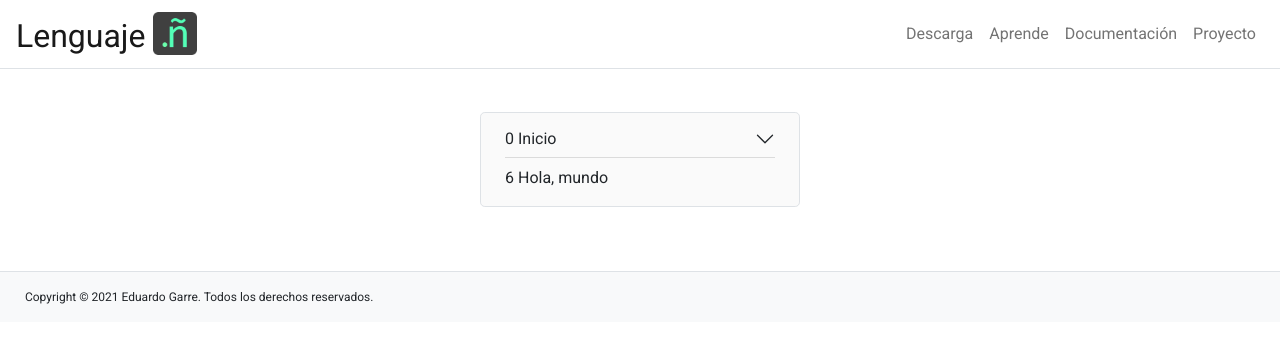
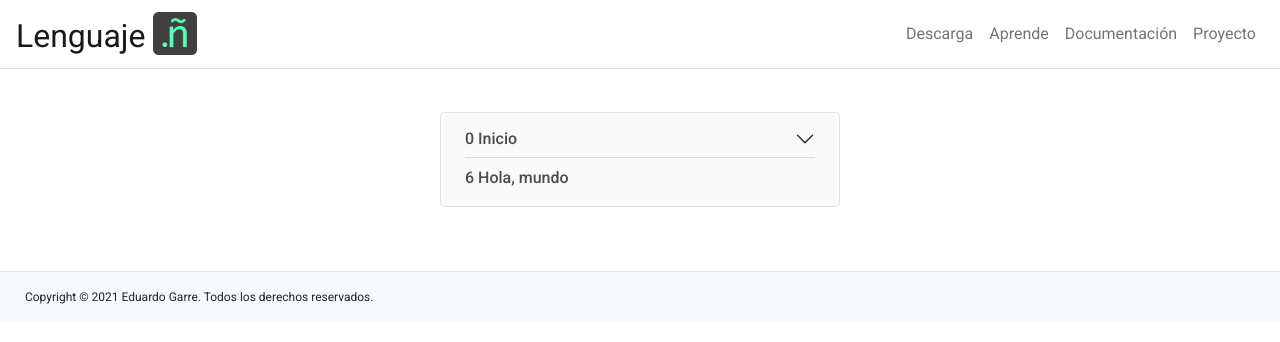
Before and after one commit to eduardogarre/frontend_lenguaje, a React (Create React App) app: page /aprende in a window 1280 px wide. Shown: the top 342 px of the page. Built offline with nearby package versions, Linux system fonts and the light colour scheme.

Commit message:
Ajusto formatos y añado página 404

```diff
--- a/src/App.js
+++ b/src/App.js
@@ -4,6 +4,7 @@ import Portada from "./components/Portada";
 import Aprende from "./components/Aprende";
 import Documentos from "./components/Documentos";
 import { BrowserRouter, Route, Routes } from 'react-router-dom'
+import Error404 from "./components/Error404";
 
 function App() {
 
@@ -13,7 +14,10 @@ function App() {
       <Routes>
         <Route path="/" element={<><br /><br /><br /><br /><Portada /><br /><br /></>}></Route>
         <Route path="/aprende" element={<><br /><br /><br /><br /><Aprende /><br /><br /></>}></Route>
+        <Route path="/aprende/*" element={<><br /><br /><br /><br /><Aprende /><br /><br /></>}></Route>
         <Route path="/documentacion" element={<><br /><br /><br /><br /><Documentos /><br /><br /></>}></Route>
+        <Route path="/documentacion/*" element={<><br /><br /><br /><br /><Documentos /><br /><br /></>}></Route>
+        <Route path="*" element={<Error404 />}></Route>
       </Routes>
       <Pie />
     </BrowserRouter>
--- a/src/components/Acordeon.js
+++ b/src/components/Acordeon.js
@@ -3,7 +3,7 @@ import AcordeonBoton from "./AcordeonBoton"
 import AcordeonContenido from "./AcordeonContenido"
 import _uniqueId from 'lodash/uniqueId';
 
-const Acordeon = ({ inicial, jerarquía }) => {
+const Acordeon = ({ jerarquía }) => {
 
     console.log("Acordeon: " + jerarquía)
     const [idAcordeon] = useState(_uniqueId('idAcordeon-'));
@@ -21,12 +21,12 @@ const Acordeon = ({ inicial, jerarquía }) => {
                             {(elemento.hijos.length > 0) && (
                                 <>
                                     <AcordeonBoton idPadre={idAcordeon} idContenido={idAcordeonContenido + "-" + elemento.id} idBotón={idAcordeonBotón + "-" + elemento.id} título={elemento.id + " " + elemento.título} />
-                                    <AcordeonContenido idPadre={idAcordeon} idContenido={idAcordeonContenido + "-" + elemento.id} idBotón={idAcordeonBotón + "-" + elemento.id} contenido={elemento.hijos} />
+                                    <AcordeonContenido idPadre={idAcordeon} idArtículo={elemento.id} idContenido={idAcordeonContenido + "-" + elemento.id} idBotón={idAcordeonBotón + "-" + elemento.id} contenido={elemento.hijos} />
                                 </>
                             )}
 
                             {(elemento.hijos.length === 0) && (
-                                <AcordeonContenido idPadre={idAcordeon} idContenido={idAcordeonContenido + "-" + elemento.id} idBotón={idAcordeonBotón + "-" + elemento.id} contenido={elemento.id + " " + elemento.título} />
+                                <AcordeonContenido idPadre={idAcordeon} idArtículo={elemento.id} idContenido={idAcordeonContenido + "-" + elemento.id} idBotón={idAcordeonBotón + "-" + elemento.id} contenido={elemento.id + " " + elemento.título} />
                             )}
 
                         </div>
--- a/src/components/AcordeonBoton.js
+++ b/src/components/AcordeonBoton.js
@@ -2,7 +2,7 @@ const AcordeonBoton = ({título, idContenido, idBotón}) => {
     console.log("AcordeonBoton: " + título)
     return (
         <h2 id={idBotón} className="accordion-header bg-transparent m-0 p-0">
-            <button className="accordion-button bg-transparent collapsed m-0 p-0 py-2" type="button" data-bs-toggle="collapse" data-bs-target={"#" + idContenido} aria-expanded="true" aria-controls={idContenido}>
+            <button className="accordion-button enlace bg-transparent collapsed m-0 p-0 py-2" type="button" data-bs-toggle="collapse" data-bs-target={"#" + idContenido} aria-expanded="true" aria-controls={idContenido}>
                 {título}&nbsp;&nbsp;&nbsp;&nbsp;&nbsp;
             </button>
         </h2>
--- a/src/components/AcordeonContenido.js
+++ b/src/components/AcordeonContenido.js
@@ -1,6 +1,6 @@
 import Acordeon from "./Acordeon"
 
-const AcordeonContenido = ({ contenido, idContenido, idBotón }) => {
+const AcordeonContenido = ({ contenido, idArtículo, idContenido, idBotón }) => {
 
     let terminal = true
 
@@ -15,11 +15,11 @@ const AcordeonContenido = ({ contenido, idContenido, idBotón }) => {
     }
 
     return (
-        <div id={idContenido} className={"accordion-collapse bg-transparent m-0 p-0" + (terminal ? " show" : " ms-3 collapse")} aria-labelledby={terminal ? "" : idBotón}>
-            <div className="accordion-body bg-transparent m-0 p-0 py-2">
+        <div id={idContenido} className={"accordion-collapse bg-transparent m-0 p-0" + (terminal ? " show" : " ms-4 collapse")} aria-labelledby={terminal ? "" : idBotón}>
+            <div className="accordion-body enlace bg-transparent m-0 p-0 py-2">
 
                 {terminal ?
-                    <>{contenido}</>
+                    <a href={"/aprende/" + idArtículo}>{contenido}</a>
                     :
                     <Acordeon jerarquía={contenido} />
                 }
--- /dev/null
+++ b/src/components/Error404.js
@@ -0,0 +1,12 @@
+const Error404 = () => {
+
+    return (
+        <div className="text-center h-100 w-100 m-0 p-0 my-5 py-5" style={{color: "#01756f"}}>
+            <br/>
+            <p className="m-0 p-0 mt-5 pt-4" style={{fontSize: "12rem", textShadow: "8px 8px 6px #ccc"}}>404</p>
+            <p className="m-0 p-0 mb-5 pb-4" style={{fontSize: "2rem", textShadow: "8px 8px 6px #ccc"}}>Página no encontrada</p>
+        </div>
+    )
+}
+
+export default Error404
--- a/src/components/MenuLateral.js
+++ b/src/components/MenuLateral.js
@@ -45,7 +45,7 @@ const MenuLateral = () => {
     ]
 
     return (
-        <div className="border rounded rounded-3 py-2 px-4" style={{width: "20rem", background: "#fafafa"}}>
+        <div className="border rounded rounded-3 py-2 px-4" style={{width: "25rem", background: "#fafafa"}}>
             <Acordeon inicial={true} jerarquía={jerarquía} />
         </div>
     )
--- a/src/index.css
+++ b/src/index.css
@@ -121,3 +121,9 @@ footer {
   margin-top: 30px;
   text-align: center;
 }
+
+.enlace, .enlace a {
+  font-weight: 500;
+  color: rgb(75, 75, 75);
+  text-decoration: none;
+}
```
